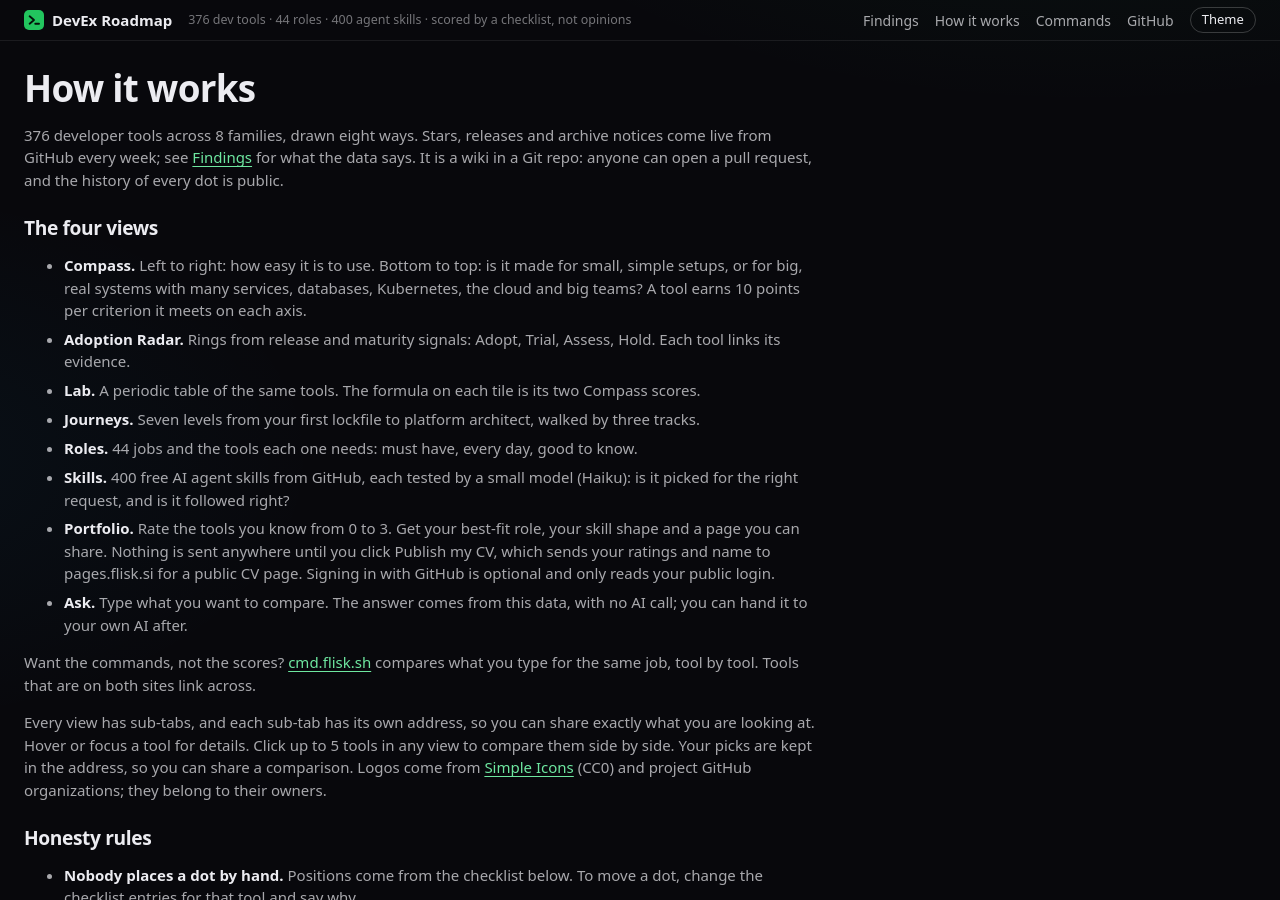
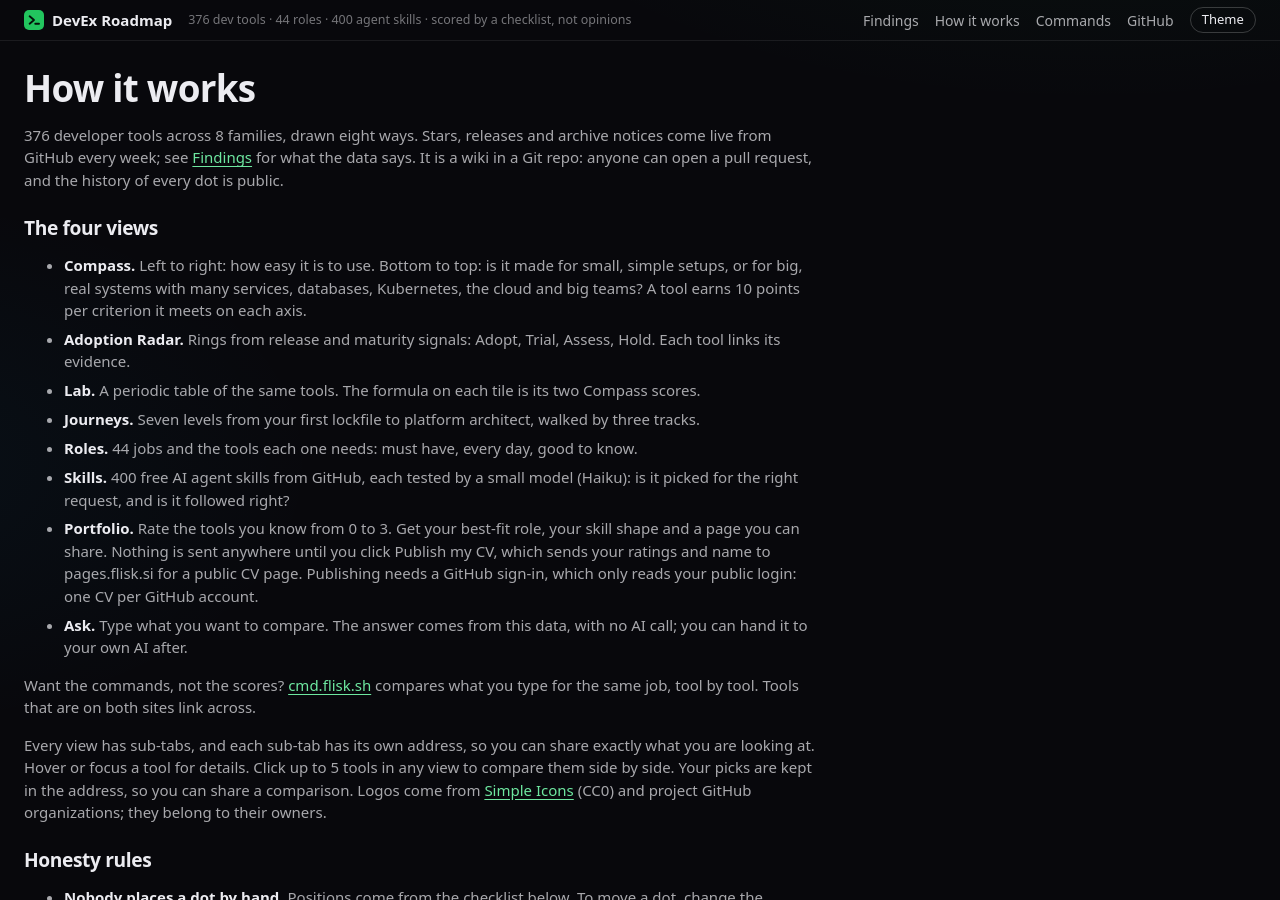
Before and after one commit to flisk-sh/roadmap, a Jekyll site: the page built from about.html, in a window 1280 px wide and 900 px high. Built offline with Jekyll 4.4.1, drawn with Linux system fonts in a browser that asks for light colours; some web fonts are replaced.

Commit message:
feat(portfolio): publishing a CV needs the GitHub sign-in (one CV per account)
Signed out, the big button reads Sign in with GitHub to publish and goes to the
sign-in. Signed in it publishes at pages.flisk.si/@login/cv/. Copy updated.

Co-Authored-By: Claude Sonnet 5.5 <noreply@anthropic.com>
Signed-off-by: odykyi <24225497+odykyi@users.noreply.github.com>

```diff
--- a/_layouts/view.html
+++ b/_layouts/view.html
@@ -105,7 +105,7 @@ layout: default
     {%- when "portfolio" %}
     <h2>How your portfolio works</h2>
     <p>Rate only what you have really used: <b>1</b> used it, <b>2</b> use it often, <b>3</b> expert. Your best-fit role comes from the {{ site.data.roles.roles | size }} job loadouts on the <a href="{{ '/roles/' | relative_url }}">Roles</a> tab: a must-have tool counts 3, an every-day tool 2, a good-to-know tool 1, each times your level. Your skill shape adds up your ratings per family of tools.</p>
-    <p>Your ratings live in your browser and in your page link, so the link <em>is</em> your page. Nothing is sent anywhere until you click <strong>Publish my CV</strong>: then your ratings and name go to pages.flisk.si, which builds a public CV page you can update or delete with the link you get. You can also sign in with GitHub first (optional, public login only): the CV then lives at pages.flisk.si/@your-login/cv/. Or download it as a single web page to host it yourself.</p>
+    <p>Your ratings live in your browser and in your page link, so the link <em>is</em> your page. Nothing is sent anywhere until you click <strong>Publish my CV</strong>: then your ratings and name go to pages.flisk.si, which builds a public CV page you can update or delete with the link you get. Publishing needs a GitHub sign-in (we read only your public login): one CV per GitHub account, at pages.flisk.si/@your-login/cv/. Or download it as a single web page to host it yourself.</p>
     {%- when "ask" %}
     <h2>How Ask works</h2>
     <p>Ask never calls an AI. It finds the tools you name in this site's data and shows them side by side, the same checklist as the Compass. Name one tool to see its closest alternatives. Name a kind of tool, like "package manager" or "agent framework", to see the best of that kind. Then, if you want an opinion, hand the question and the data to your own AI.</p>
--- a/about.html
+++ b/about.html
@@ -19,7 +19,7 @@ permalink: /about/
     <li><strong>Journeys.</strong> Seven levels from your first lockfile to platform architect, walked by three tracks.</li>
     <li><strong>Roles.</strong> {{ site.data.roles.roles | size }} jobs and the tools each one needs: must have, every day, good to know.</li>
     <li><strong>Skills.</strong> {{ site.data.skill_list | size }} free AI agent skills from GitHub, each tested by a small model (Haiku): is it picked for the right request, and is it followed right?</li>
-    <li><strong>Portfolio.</strong> Rate the tools you know from 0 to 3. Get your best-fit role, your skill shape and a page you can share. Nothing is sent anywhere until you click Publish my CV, which sends your ratings and name to pages.flisk.si for a public CV page. Signing in with GitHub is optional and only reads your public login.</li>
+    <li><strong>Portfolio.</strong> Rate the tools you know from 0 to 3. Get your best-fit role, your skill shape and a page you can share. Nothing is sent anywhere until you click Publish my CV, which sends your ratings and name to pages.flisk.si for a public CV page. Publishing needs a GitHub sign-in, which only reads your public login: one CV per GitHub account.</li>
     <li><strong>Ask.</strong> Type what you want to compare. The answer comes from this data, with no AI call; you can hand it to your own AI after.</li>
   </ul>
   <p>Want the commands, not the scores? <a href="{{ site.data.cmd.site }}" rel="noopener">cmd.flisk.sh</a> compares what you type for the same job, tool by tool. Tools that are on both sites link across.</p>
--- a/assets/js/app.js
+++ b/assets/js/app.js
@@ -1518,14 +1518,15 @@
     html += '<h3 class="pf-sub">Your skill shape</h3>' + spiderSvg(shape, 280);
     if (experts.length) html += '<p class="pf-sub">Expert in</p><p class="pf-experts">' + experts.map(function (t) { return esc(t.name); }).join(" · ") + "</p>";
     html += '<p class="pf-count">' + rated + " tools rated</p>";
-    var label = GH ? (GH_SAVED ? "Update my CV at @" + esc(GH.login) : "Publish my CV as @" + esc(GH.login)) : ME_PUB ? "Update my CV" : "Publish my CV";
+    // One CV per GitHub account: publishing needs the sign-in. Signed out, the big button signs in.
+    var label = GH ? (GH_SAVED ? "Update my CV at @" + esc(GH.login) : "Publish my CV as @" + esc(GH.login)) : "Sign in with GitHub to publish";
     html += '<div class="pf-actions">' +
       (PAGES_LIVE
         ? '<button type="button" class="ask-go pf-main" data-pf="publish">' + label + '</button>' +
           '<p class="pf-url" id="pf-url"></p>' +
           (GH
             ? '<p class="pf-note">Public at pages.flisk.si/@' + esc(GH.login) + '/cv/ · <a href="#" data-pf="signout">Sign out</a></p>'
-            : '<p class="pf-note">Public, no account needed. Or <a href="' + esc(signInUrl()) + '" data-pf-signin>sign in with GitHub</a> to publish as you.</p>')
+            : '<p class="pf-note">One CV per GitHub account, at pages.flisk.si/@you/cv/. We read only your public login.</p>')
         : '<button type="button" class="btn" disabled title="Publishing to pages.flisk.si is almost ready">Publish: coming soon</button>') +
       '<div class="pf-links"><button type="button" class="pf-link" data-pf="copy">Copy link</button>' +
       '<button type="button" class="pf-link" data-pf="download">Download</button>' +
@@ -1704,6 +1705,7 @@
       setTimeout(function () { URL.revokeObjectURL(a.href); }, 4000);
       pfMsg("Saved as a single web page. Put it anywhere: it needs nothing else.");
     } else if (act === "publish" && PAGES_LIVE) {
+      if (!GH) { location.href = signInUrl(); return; }
       if (b.disabled) return;
       b.disabled = true;
       pfMsg("Publishing…");
```
